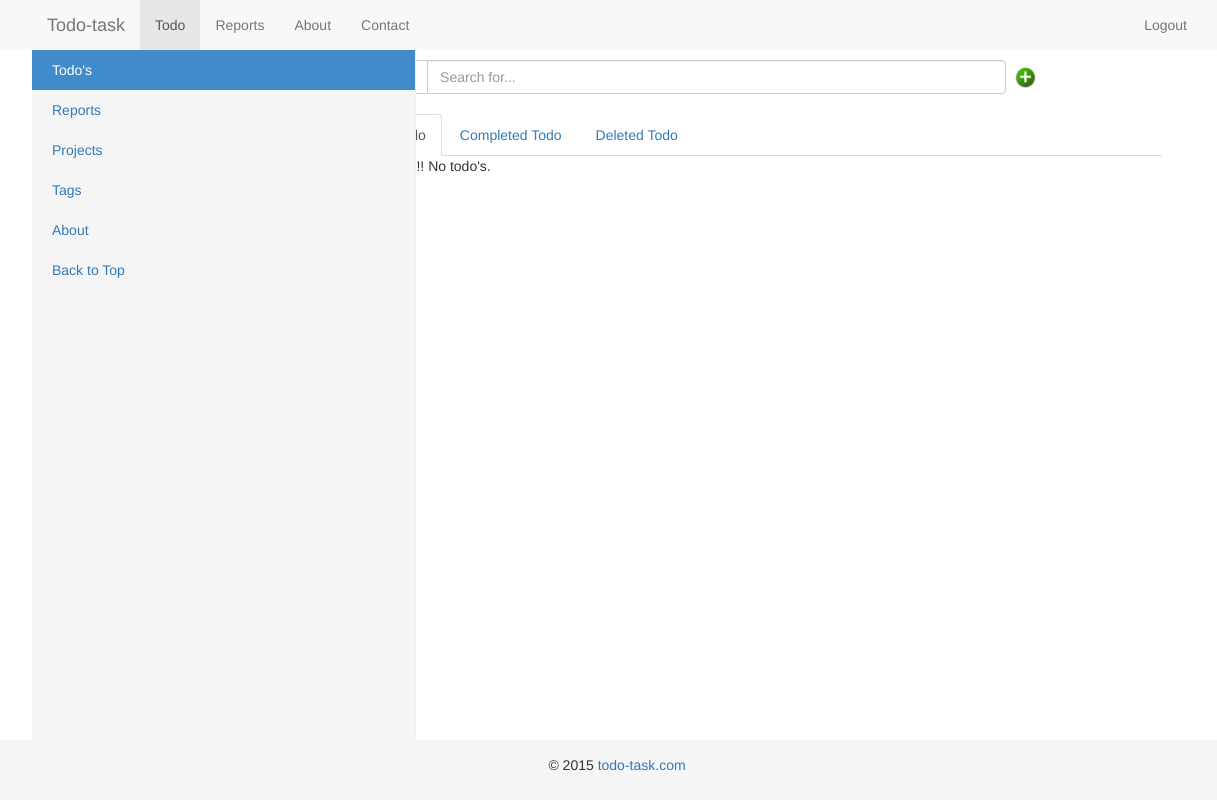
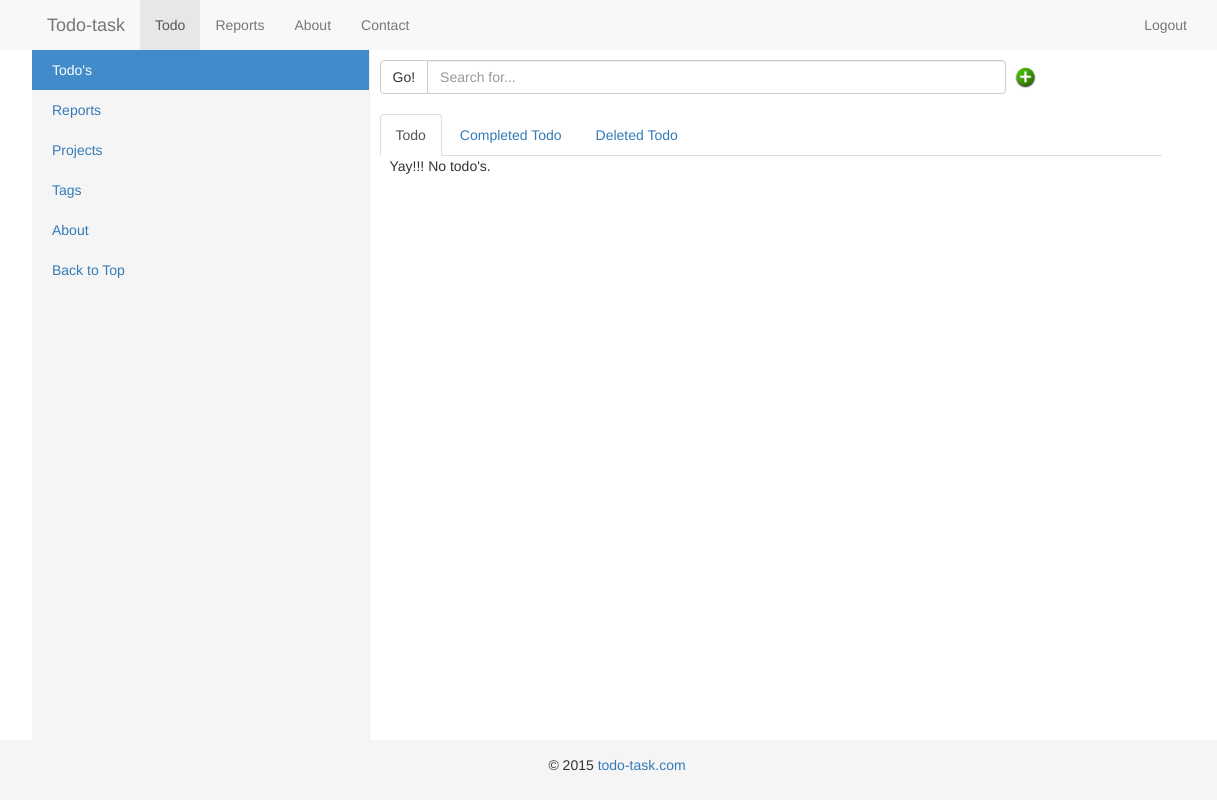
Before and after one commit to nareshganesan/mysite, a Django app: page /todo/ in a window 1536 px wide. Shown: the whole page, without its empty margins (151-1368 px from the left). Run offline with Django 3.2, Linux system fonts and the light colour scheme; the visitor is signed in with stand-in values (Sample User, id 1); data that the repository does not hold is empty; some libraries are stand-ins or nearby versions.

Commit message:
Responsive css for large desktops.

```diff
--- a/todo/static/todo/css/todo.css
+++ b/todo/static/todo/css/todo.css
@@ -67,6 +67,24 @@
     }
     .table-todo-list {
         width: 90%;
+    }
+}
+
+@media (min-width: 1280px) {
+    .custom-sidebar {
+        width: 24%;
+    }
+}
+
+@media (min-width: 1360px) {
+    .custom-sidebar {
+        width: 22%;
+    }
+}
+
+@media (min-width: 1680px) {
+    .custom-sidebar {
+        width: 18%;
     }
 }
 
```
